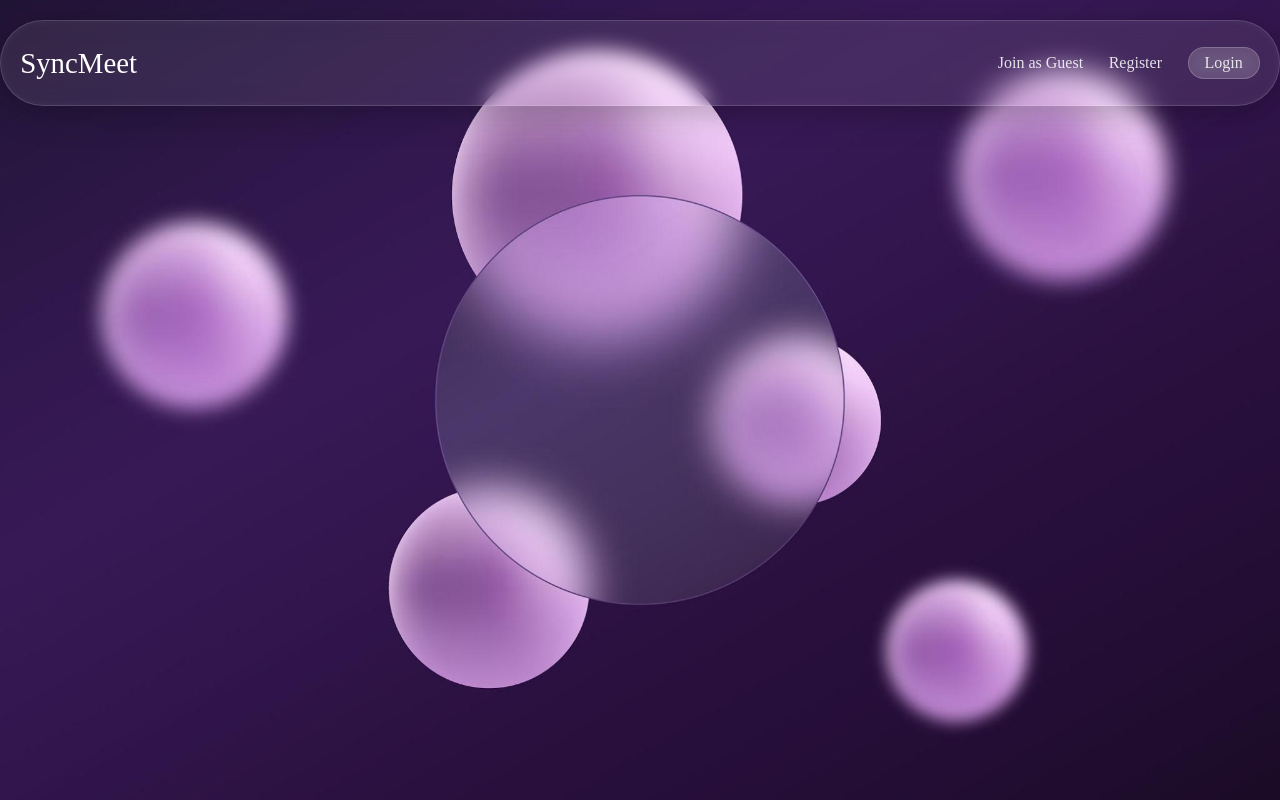
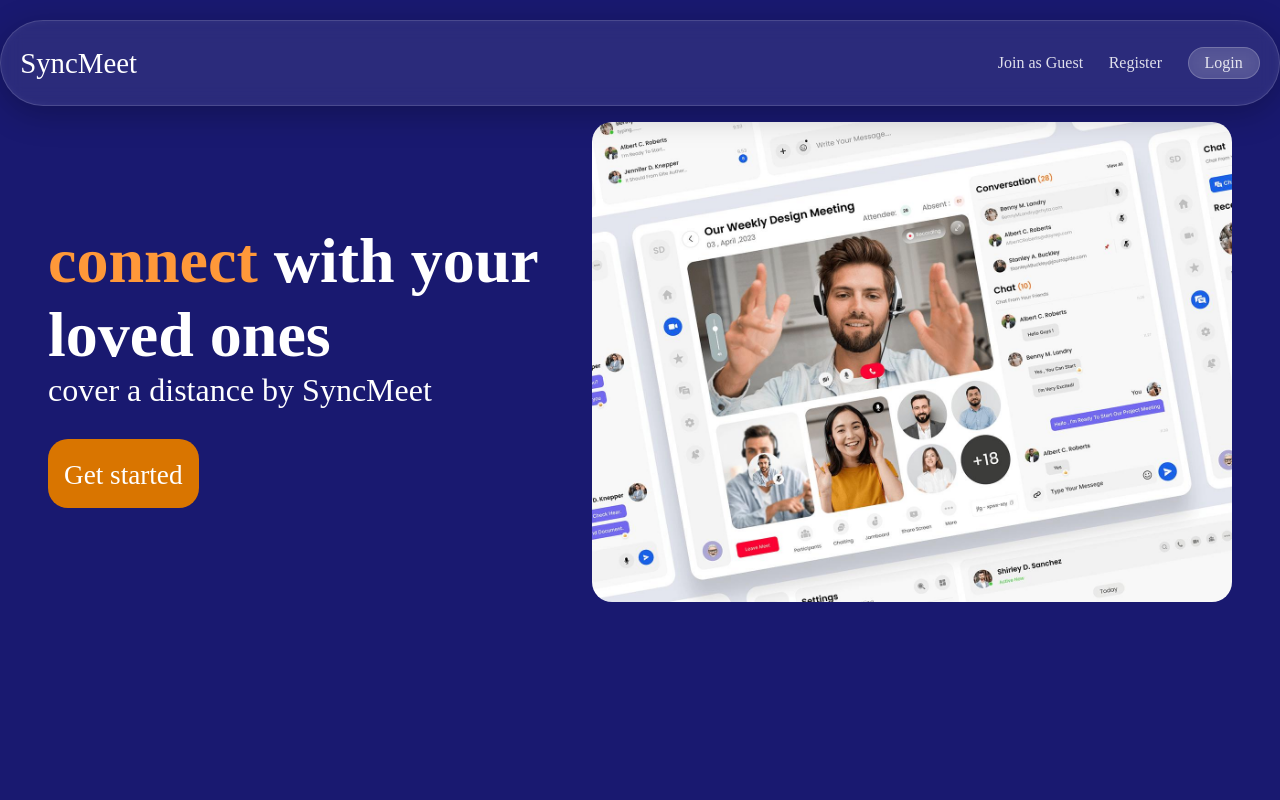
Before and after one commit to Vikasjoshi008/SyncMeet, a React app in the folder frontend/: page / in a window 1280 px wide. Built offline with nearby package versions, Linux system fonts and the light colour scheme; the HTML template or start-up script is replaced by a standard one.

Commit message:
feat: add background color than background image

```diff
--- a/frontend/src/pages/landing.jsx
+++ b/frontend/src/pages/landing.jsx
@@ -1,5 +1,6 @@
 import React from "react";
 import "../styles/landing.css";
+import { Link } from "react-router-dom";
 
 export default function LandingPage() {
   return (
@@ -17,6 +18,22 @@ export default function LandingPage() {
             </div>
           </div>
         </nav>
+
+        <div className="landingMainContainer">
+          <div>
+            <h1>
+              <span style={{ color: "#ff9839" }}>connect</span> with your loved
+              ones
+            </h1>
+            <p>cover a distance by SyncMeet</p>
+            <div role="button">
+              <Link to={"/home"}>Get started</Link>
+            </div>
+          </div>
+          <div>
+            <img src="/image1.jpg" alt="" />
+          </div>
+        </div>
       </div>
     </>
   );
--- a/frontend/src/styles/landing.css
+++ b/frontend/src/styles/landing.css
@@ -26,7 +26,9 @@
 .landingPageContainer {
   width: 100vw;
   height: 100vh;
-  background: url("../../public/background2.png");
+  /* background: url("../../public/background2.png"); */
+  /* background-color: #121313; */
+  background-color: #191970;
   background-size: cover;
   background-position: center;
   color: white;
@@ -92,3 +94,32 @@
   background: rgba(255, 255, 255, 0.25);
   transform: scale(1.05);
 }
+
+.landingMainContainer {
+  display: flex;
+  justify-content: space-between;
+  font-size: 2rem;
+  padding-inline: 3rem;
+  height: 70vh;
+  align-items: center;
+}
+
+.landingMainContainer img {
+  height: 60vh;
+  width: auto;
+  border-radius: 20px;
+}
+
+.landingMainContainer > div:nth-child(1) div[role="button"] {
+  background-color: #d97500;
+  width: fit-content;
+  padding: 1rem;
+  border-radius: 20px;
+  margin-top: 1.9rem;
+}
+
+.landingMainContainer > div:nth-child(1) div[role="button"] a {
+  text-decoration: none;
+  color: white;
+  font-size: 1.7rem;
+}
```
Also changed, not shown: frontend/public/image1.jpg (added).
